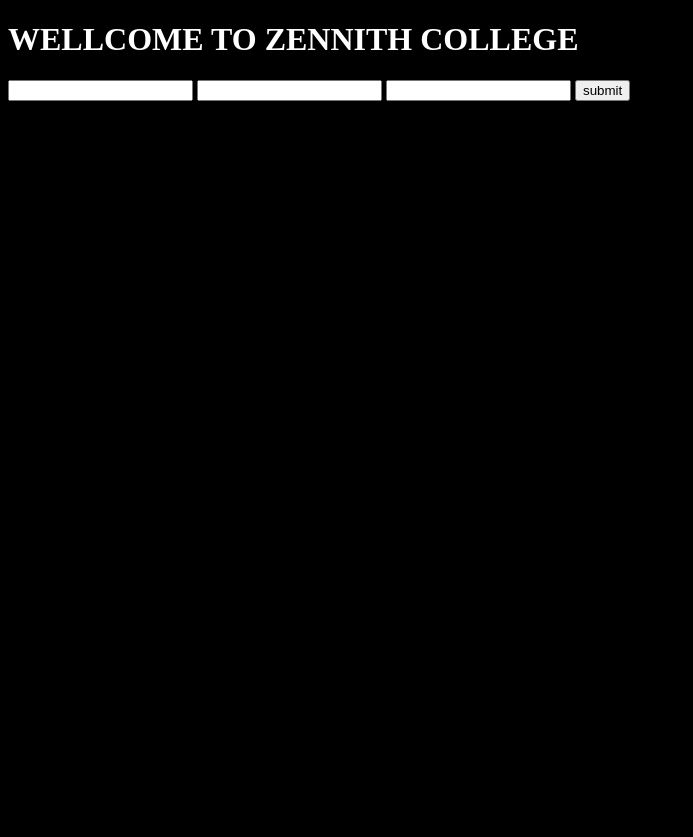
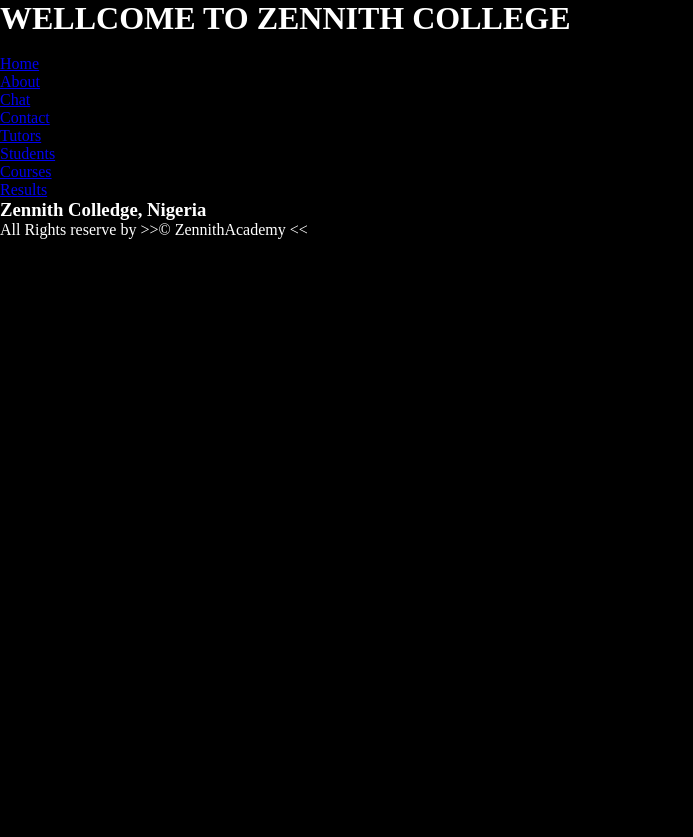
Before and after one commit to charleeBlaqTech/student_register_app, a Flask app: page /admin/ in a window 1280 px wide. Shown: the whole page, without its empty margins (0-693 px from the left). Before the commit the page ends 101 px from the top, so only its background shows below. Run offline with Flask 3, Linux system fonts and the light colour scheme.

Commit message:
adding proper style layout for the dashboard

```diff
--- a/main.py
+++ b/main.py
@@ -1,16 +1,12 @@
 from flask import Flask, render_template, request, redirect
-from pymongo import MongoClient
 from dotenv import load_dotenv
+from models.db_connect  import register_new_student
 load_dotenv()
 
 
 app = Flask(__name__)
 
-# MONGODB CONNECTION SECTION USING PYMONGO
-mongo_uri   = "mongodb://localhost:27017/zenith_DB"
-client      = MongoClient(mongo_uri)
-register_new_student       = client.zenith_DB.register
-
+student= register_new_student
 
 
 # Routes===============SECTION=============
@@ -18,7 +14,7 @@ register_new_student       = client.zenith_DB.register
 @app.route('/')
 @app.route('/index')
 def index_render():
-    students=register_new_student.find({})
+    students= student.find({})
     return render_template('index.html',
                            students = students
                            )
@@ -33,15 +29,32 @@ def admin_render():
 @app.route('/admin/create_student', methods=["GET", "POST"])
 def create_new_student():
     student_name = request.form.get('fullname')
-    student_courses = int(request.form.get('courses'))
-    student_age = int(request.form.get('age'))
-    create_student_database= register_new_student.insert_one({
-        "name": student_name,
-        "age": student_age,
-        "courses": student_courses
-    })
-    if bool(create_student_database):
-        return redirect("/index")
+    student_age = request.form.get('age')
+    student_courses = request.form.get('courses')
+    if not bool(student_name.strip()):
+        student_name = ""
+
+    if not bool(student_age.strip()):
+        student_age = ""
+
+    if not bool(student_courses.strip()):
+        student_courses = ""
+
+    if student_name == "" or student_age == "" or student_courses == "":
+        return render_template("admin.html", ERROR= "Inputs cannot be empty")
+    else:
+        create_student_database= student.insert_one({
+            "name": student_name,
+            "age": int(student_age),
+            "courses": int(student_courses)
+        })
+        if bool(create_student_database):
+            return redirect("/index")
+        else:
+            return render_template('admin.html', ERROR= "Database error, student data not created successfully")
+
+
+
 
 
 
--- a/static/styles/style.css
+++ b/static/styles/style.css
@@ -1,4 +1,15 @@
+*{
+    margin: 0;
+    padding: 0;
+    box-sizing: border-box;
+}
 body{
+    height: 100vh;
+    width: 100%;
     background-color: black;
     color: white;
 }
+#content{
+    width: 100%;
+    height: 100%;
+}
--- a/templates/admin.html
+++ b/templates/admin.html
@@ -5,12 +5,43 @@
 {% endblock%}
 
 {% block content %}
+    {% if ERROR %}
+    <h1>{{ERROR}}</h1>
+    {% endif %}
+    <section class="dashboard-section">
 
-    <form action="/admin/create_student" method="post">
-        <input type="text" name="fullname" id="">
-        <input type="number" name="age" id="">
-        <input type="number" name="courses" id="">
-        <button type="submit">submit</button>
-    </form>
+        <header>
+            <div class="logo">
+                <img src="" alt="">
+            </div>
+            <nav class="header-nav">
+                <ul class="header-nav-ul">
+                    <li><a href="#">Home</a></li>
+                    <li><a href="#">About</a></li>
+                    <li><a href="#">Chat</a></li>
+                    <li><a href="#">Contact</a></li>
+                </ul>
+            </nav>
+        </header>
+        <aside>
+            <nav class="aside-nav">
+                <ul class="aside-nav-ul">
+                    <li><a href="#">Tutors</a></li>
+                    <li><a href="#">Students</a></li>
+                    <li><a href="#">Courses</a></li>
+                    <li><a href="#">Results</a></li>
+                </ul>
+            </nav>
+        </aside>
+        <main>
+            <article>
+                <h1>Zennith Colledge, Nigeria</h1>
+            </article>
+        </main>
+        <footer>
+            <p>All Rights reserve by &gt;&gt;&copy; ZennithAcademy &lt;&lt;</p>
+        </footer>
+
+    </section>
 
 {% endblock %}
```
Also changed, not shown: models/db_connect.py (added, +11 -0 lines).
